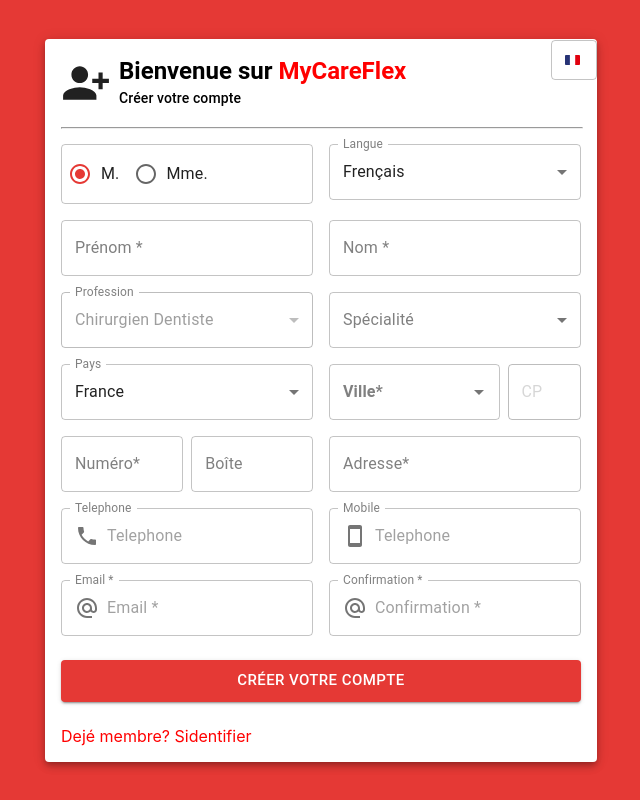
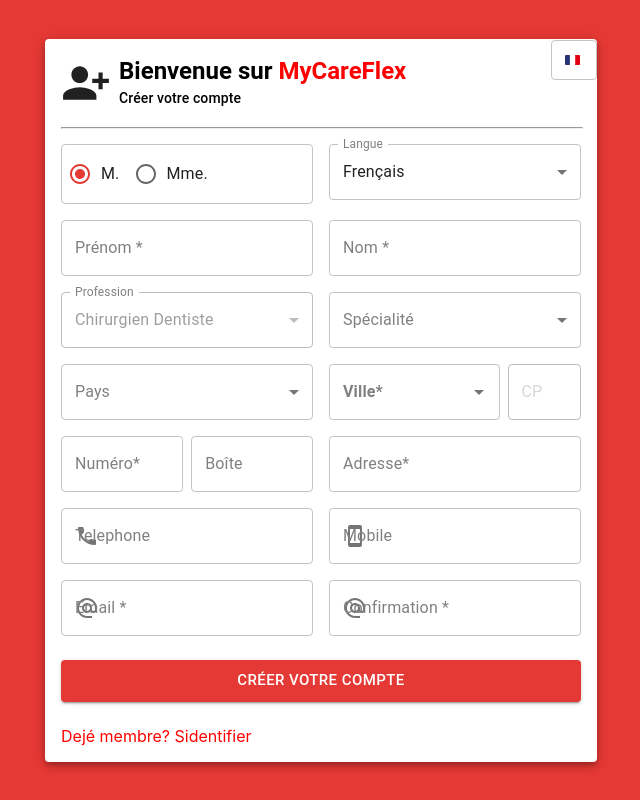
Before and after one commit to mohbens/FormMyCare, a React (Create React App) app: page /register in a window 1280 px wide. Shown: the whole page, without its empty margins (319-959 px from the left). Built offline with nearby package versions, Linux system fonts and the light colour scheme.

Commit message:
fixing the prefix when changing the countries

```diff
--- a/src/components/Fields/IconField.jsx
+++ b/src/components/Fields/IconField.jsx
@@ -1,5 +1,5 @@
 import { InputAdornment, TextField } from "@mui/material";
-import React from "react";
+import React, { useState } from "react";
 
 export default function IconField(props) {
 	const {
@@ -19,27 +19,58 @@
 		OnCut,
 	} = props;
 	// console.log(error, helperText);
+	const [isFocused, setIsFocused] = useState(false);
+
+	const handleFocus = () => {
+		setIsFocused(true);
+		if (typeof onFocus === "function") {
+			onFocus();
+		}
+	};
+	const handleBlur = () => {
+		setIsFocused(false);
+		if (typeof onBlur === "function") {
+			onBlur();
+		}
+	};
+
 	return (
 		<TextField
+			slotProps={{
+				inputLabel: {
+					shrink: isFocused,
+				},
+				input: {
+					startAdornment: Start && (
+						<InputAdornment position="start">{Start}</InputAdornment>
+					),
+					endAdornment: End && (
+						<InputAdornment position="end">{End}</InputAdornment>
+					),
+				},
+			}}
+			focused={false}
+			// shrink={true}
+			// size={"normal"}
 			onChange={onChange}
 			variant="outlined"
 			label={Label}
 			placeholder={Placeholder}
 			name={Name}
 			value={val}
-			onFocus={onFocus}
-			InputProps={{
-				startAdornment: Start && (
-					<InputAdornment position="start">{Start}</InputAdornment>
-				),
-				endAdornment: End && (
-					<InputAdornment position="end">{End}</InputAdornment>
-				),
-			}}
+			onFocus={handleFocus}
+			// InputProps={{
+			// 	startAdornment: Start && (
+			// 		<InputAdornment position="start">{Start}</InputAdornment>
+			// 	),
+			// 	endAdornment: End && (
+			// 		<InputAdornment position="end">{End}</InputAdornment>
+			// 	),
+			// }}
 			fullWidth
 			error={error}
 			helperText={helperText}
-			onBlur={onBlur}
+			onBlur={handleBlur}
 			onCopy={Oncopy}
 			onPaste={Onpaste}
 			onCut={OnCut}
--- a/src/components/Fields/MyConfirmation.jsx
+++ b/src/components/Fields/MyConfirmation.jsx
@@ -13,7 +13,7 @@
 	const preventClipboardActions = (e) => {
 		e.preventDefault();
 	};
-	console.log(onPaste);
+	// console.log(onPaste);
 	const { t } = useTranslation();
 	return (
 		<IconField
--- a/src/components/Fields/MyPhone.jsx
+++ b/src/components/Fields/MyPhone.jsx
@@ -13,7 +13,9 @@
 	isMobile,
 	Error,
 	HelperText,
+	Prefix,
 }) {
+	console.log("prefix", Prefix);
 	// const { t } = useTranslation();
 	const [phoneValue, setPhoneValue] = useState(Value || "");
 
@@ -32,7 +34,6 @@
 			setPhoneValue(inputValue);
 		}
 		if (inputValue.length >= 13) {
-			console.log(inputValue.length, inputValue);
 			setErr(false);
 			setHelperTxt("");
 		} else {
@@ -43,13 +44,13 @@
 
 	const handleFocus = () => {
 		if (!phoneValue) {
-			setPhoneValue("+33");
+			setPhoneValue(Prefix);
 		}
 	};
 
 	const handleBlur = () => {
 		console.log("Blur");
-		if (phoneValue === "+33") {
+		if (phoneValue === Prefix) {
 			setPhoneValue("");
 		}
 	};
--- a/src/components/Fields/MySelect.jsx
+++ b/src/components/Fields/MySelect.jsx
@@ -12,7 +12,7 @@
 	Error,
 	HelperText,
 }) {
-	console.log("option", Options, "Default", Default);
+	// console.log("option", Options, "Default", Default);
 	return (
 		<FormControl fullWidth>
 			<InputLabel id="my-select-label">{Label}</InputLabel>
--- a/src/components/Fields/MyTextField.jsx
+++ b/src/components/Fields/MyTextField.jsx
@@ -14,6 +14,7 @@
 }) {
 	return (
 		<TextField
+			shrink={false}
 			slotProps={{
 				style: { fontWeight: 600 },
 			}}
--- a/src/pages/Register.jsx
+++ b/src/pages/Register.jsx
@@ -31,25 +31,23 @@
 	numero: "",
 	boite: "",
 	adresse: "",
+	Prefix: "+33",
 	telephone: "",
 	email: "",
 	confirmation: "",
 };
 export default function Register() {
+	// const [country, setCountry] = useState("France");
+	// const [CP, setCP] = useState("");
+	// let Prefix;
+	const { t } = useTranslation();
 	const [values, setValues] = useState(initialValues);
-	// const [country, setCountry] = useState("France");
 	const [cities, setCities] = useState([]);
 	const [inputValue, setInputValue] = useState("");
-	// const [CP, setCP] = useState("");
-	const { t } = useTranslation();
 
-	const countries = [
-		{ value: "france", label: t("CountFr"), data: CPFr },
-		{ value: "belgique", label: t("CountBel"), data: CPBl },
-	];
 	const handleChange = (e) => {
 		const { name, value } = e.target;
-		console.log(name, value);
+
 		setValues({
 			...values,
 			[name]: value,
@@ -69,16 +67,21 @@
 		}));
 		// validate();
 		/////////////////////////////charger les villes
-		const selectedCountry = countries.find(
-			(country) => country.value === value
-		);
+		// const selectedCountry = countries.find(
+		// 	(country) => country.value === value
+		// );
 
-		if (selectedCountry) {
-			setCities(selectedCountry.data);
-			setInputValue("");
-		} else {
-			setCities([]);
-		}
+		// if (selectedCountry) {
+		// 	setCities(selectedCountry.data);
+		// 	setPrefix(selectedCountry.prefix);
+		// 	setValues({
+		// 		...values,
+		// 		[prefix]: selectedCountry.Prefix,
+		// 	});
+		// 	// setInputValue("");
+		// } else {
+		// 	setCities([]);
+		// }
 	}; ////////////////////////////////////////////////////
 
 	const handleCityChange = (event, newValue) => {
@@ -89,6 +92,46 @@
 				cp: newValue.code,
 			});
 		}
+	};
+
+	// const [selectedCountry, setSelectedCountry] = useState(countries[0]);
+
+	// const handleCountryChange = (event) => {
+	// 	const countryValue = event.target.value;
+	// 	console.log("countryvalue", countryValue);
+	// 	const selected = countries.find(
+	// 		(country) => country.value === countryValue
+	// 	);
+	// 	setSelectedCountry(selected);
+	// };
+
+	const countries = [
+		{ value: "France", label: t("CountFr"), data: CPFr, prefix: "+33" },
+		{ value: "Belgique", label: t("CountBel"), data: CPBl, prefix: "+32" },
+
+		{ value: "aaaaa", label: t("aaaaaa"), prefix: "+34" },
+	];
+
+	const [prefix, setPrefix] = useState(countries[0].prefix);
+	const [selectedCountry, setSelectedCountry] = useState("");
+
+	const handleCountryChange = (event) => {
+		const selectedCount = event.target.value;
+		// setSelectedCountry(selectedCount);
+		// console.log("selectedCount", selectedCount);
+
+		const country = countries.find((e) => e.value === selectedCount);
+
+		console.log("country", country);
+		setPrefix(country.prefix);
+
+		// setValues({
+		// 	...values,
+		// 	prefix: country.prefix,
+		// });
+
+		console.log("prefixaaaa", country.prefix);
+		console.log("prefixbbbbbb", values.Prefix);
 	};
 
 	///////////////////Validation//////////////////////////////////////////
@@ -221,16 +264,6 @@
 		},
 	];
 
-	const CountrySelect = [
-		{
-			label: t("CountFr"),
-			value: "CountFr",
-		},
-		{
-			label: t("CountBel"),
-			value: "CountBel",
-		},
-	];
 	/////////////////////////////////////////////////////////
 	return (
 		<div>
@@ -329,9 +362,11 @@
 
 						<Grid item>
 							<MySelect
-								Options={CountrySelect}
+								Options={countries}
 								Label={t("Country")}
-								Default="CountFr"
+								// value={selectedCountry}
+								// Default="CountFr"
+								OnChange={handleCountryChange}
 								error={!!errors.country}
 								helperText={errors.country}
 								// isDisabled={true}
@@ -431,16 +466,19 @@
 								Name="phone"
 								Value={values.phone}
 								isMobile={false}
+								Prefix={prefix}
 							/>
 						</Grid>
 
 						<Grid item>
 							<MyPhone
 								Label={t("Mobile ")}
-								PlaceHolder={t("phone")}
+								PlaceHolder={t("Mobile")}
 								Name="phone"
 								Value={values.phone}
 								isMobile={true}
+								Prefix={prefix}
+								// handleChange={prefix}
 								Error={!!errors.confirmation}
 								HelperText={errors.confirmation}
 							/>
@@ -470,6 +508,7 @@
 							/>
 						</Grid>
 					</Grid>
+					{/* <TextField /> */}
 					{/* Submit */}
 					<Grid item>
 						<Button
```
